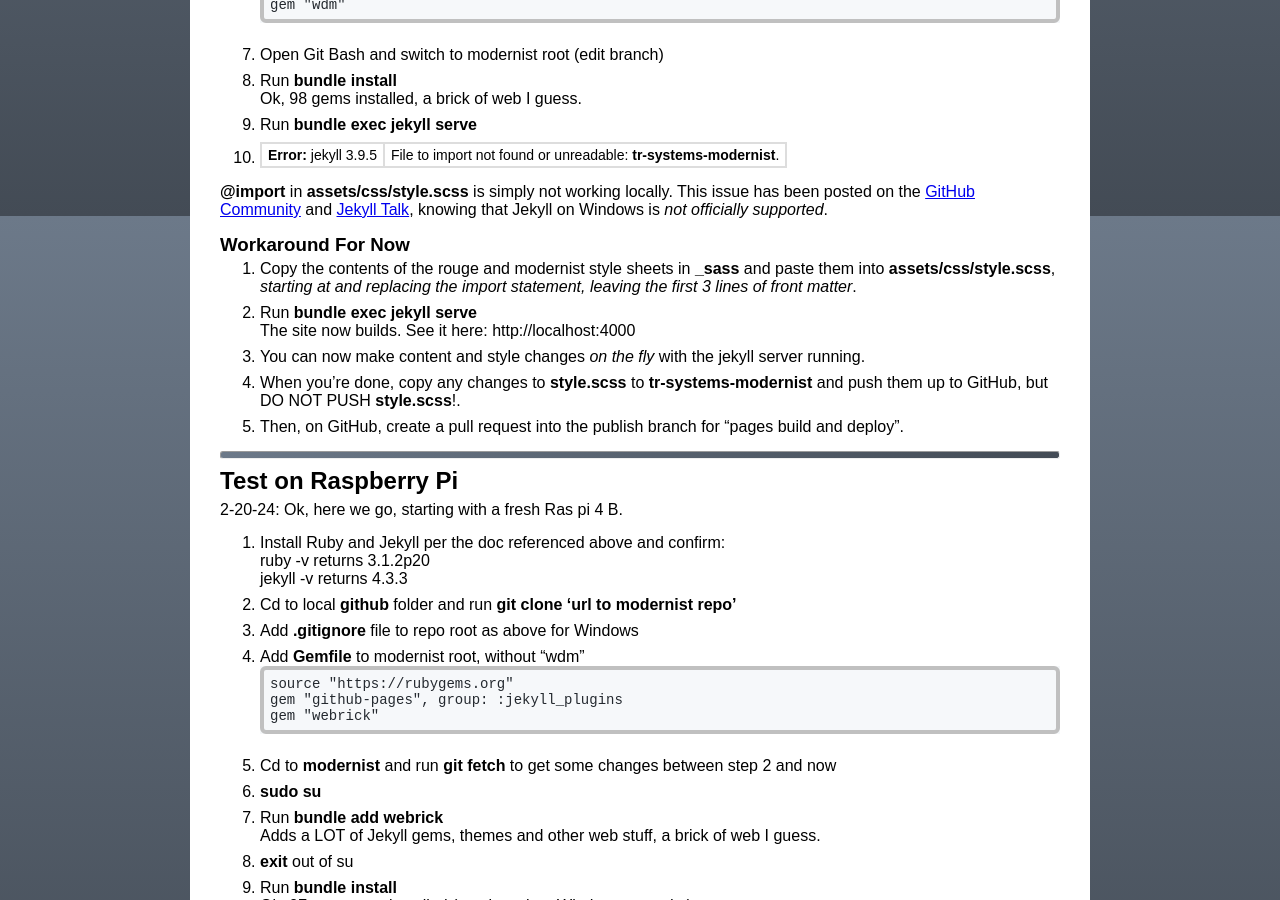
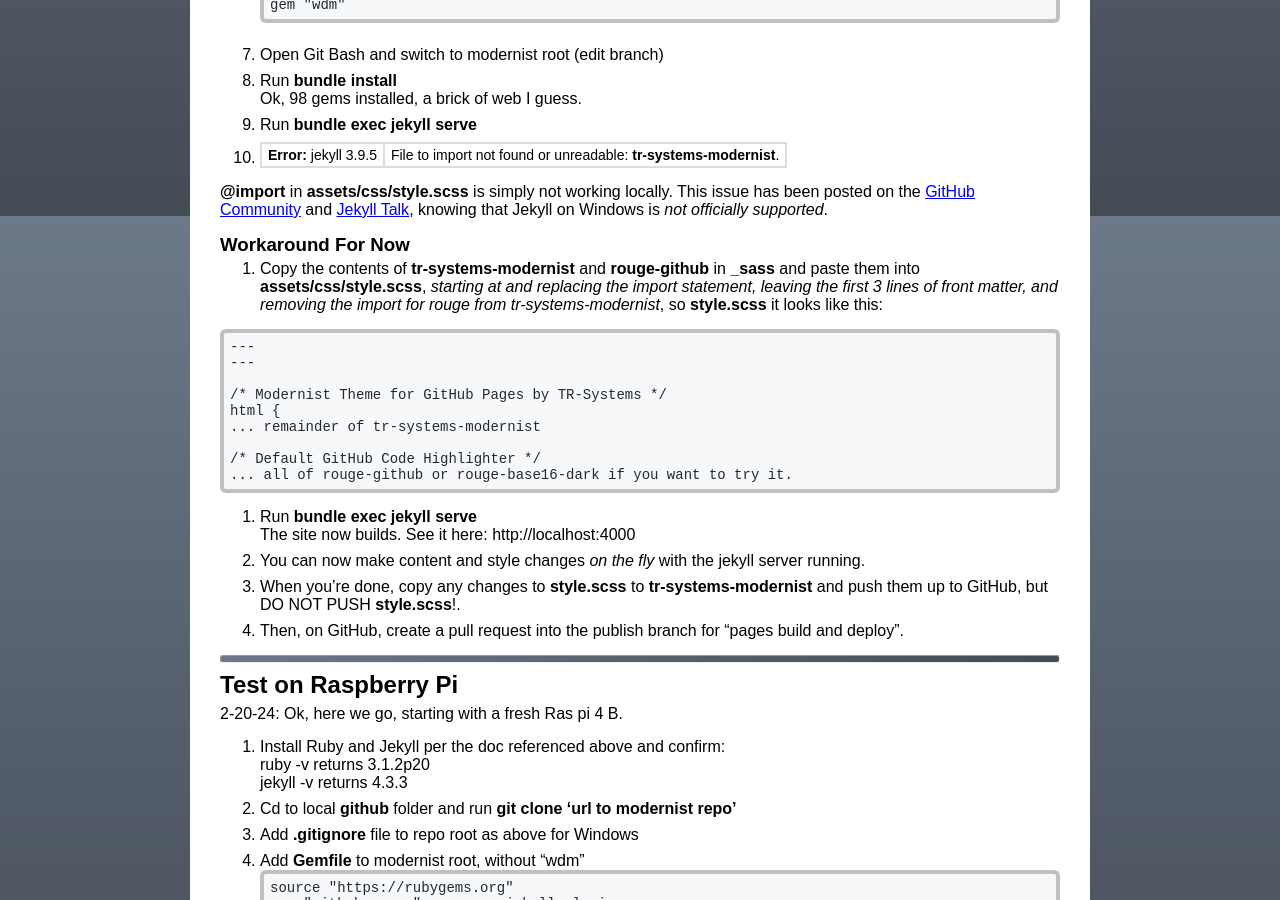
Before and after one commit to TR-Systems/modernist, a Jekyll site: the page built from index.md, in a window 1280 px wide and 900 px high, scrolled down 1584 px. Built offline with Jekyll 4.4.1, drawn with Linux system fonts in a browser that asks for light colours; our own code applies the rules of GitHub Pages for plain Markdown files; some of the changed text lies outside the part shown.

Commit message:
Update index.md

````diff
--- a/index.md
+++ b/index.md
@@ -10,7 +10,7 @@ This design started out by copying the design of the built-in [GitHub Pages Mode
 Good for static display of system documentation and articles of interest on full screen browsers. Navigation is through the home page. This page is your home page.
 
 ### Use This Template
-Open TR-Systems/modernist repository on GitHub and then click the green button in the upper right to ***Use this template***, ***Create new Repository*** and ***Include all Branches***. Give your repo a web friendly name like "web" or "mycoolthing" since the repo name is the top level path in the URL for your website.
+Open this repository on GitHub and then click the green button in the upper right to ***Use this template***, ***Create new Repository*** and ***Include all Branches***. Give your repo a web friendly name like "web" or "mycoolthing" since the repo name is the top level path in the URL for your website.
 
 ### Use a Team/Pro Account
 Even as a total newbie to GitHub, I recommend this low-cost option so you can use a custom domain name and publish from a private repo in a separate Team account (e.g TR-Systems), instead of publishing from a public repo on your personal account.
@@ -73,7 +73,20 @@ Ok, 98 gems installed, a brick of web I guess.
 **@import** in **assets/css/style.scss** is simply not working locally. This issue has been posted on the [GitHub Community](https://github.com/orgs/community/discussions/108932){:target="_blank"} and [Jekyll Talk](https://talk.jekyllrb.com/t/error-file-to-import-not-found-or-unreadable-style-sheet/8973){:target="_blank"}, knowing that Jekyll on Windows is *not officially supported*.
 
 ### Workaround For Now
-1. Copy the contents of the rouge and modernist style sheets in **_sass** and paste them into **assets/css/style.scss**, *starting at and replacing the import statement, leaving the first 3 lines of front matter*.
+1. Copy the contents of **tr-systems-modernist** and **rouge-github** in **_sass** and paste them into **assets/css/style.scss**, *starting at and replacing the import statement, leaving the first 3 lines of front matter, and removing the import for rouge from tr-systems-modernist*, so **style.scss** it looks like this:<br>
+
+```
+---
+---
+
+/* Modernist Theme for GitHub Pages by TR-Systems */
+html {
+... remainder of tr-systems-modernist
+
+/* Default GitHub Code Highlighter */
+... all of rouge-github or rouge-base16-dark if you want to try it.
+```
+
 2. Run **bundle exec jekyll serve**<br>
 The site now builds. See it here: http://localhost:4000
 3. You can now make content and style changes *on the fly* with the jekyll server running.
````
